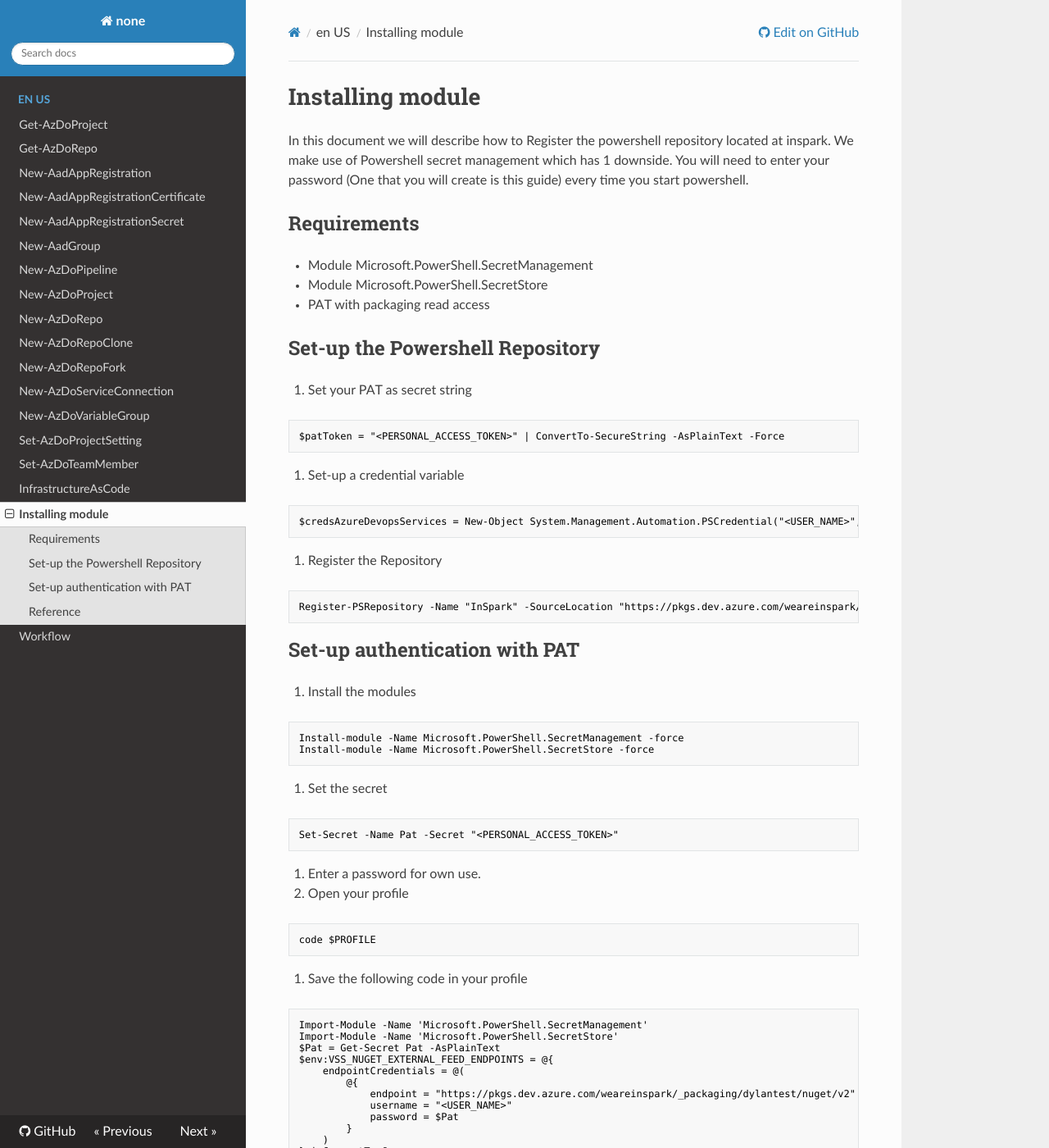
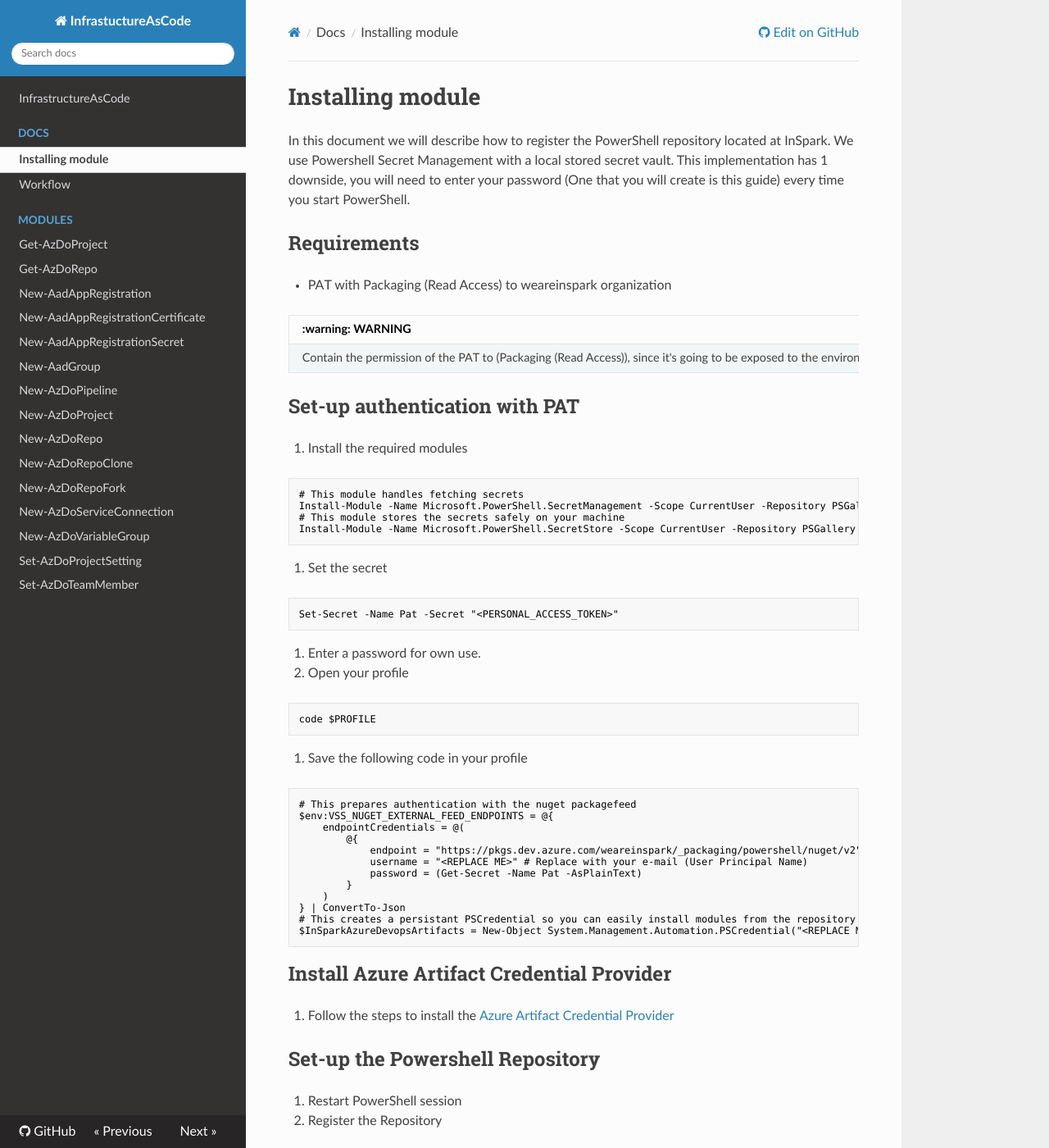
Before and after one commit to WeAreInSpark/AzureDevOpsPowerShellAPI, an MkDocs documentation site: the page built from docs/en-US/about_InstallingModule.md, in a window 1280 px wide and 1400 px high. Shown: the whole window at 82% size. Built offline with MkDocs 1.6.1, drawn with Linux system fonts in a browser that asks for light colours; nearby versions of some CDN libraries; some of the changed text lies outside the part shown.

Commit message:
Updated the documentation (#11)
* Update README.md

* Create about_InstallingModule.md

* Create about_workflow.md

* Rename InSpark.InfrastructureAsCode/Public/about_workflow.md to docs/en-US/InSpark.InfrastructureAsCodeabout_workflow.md

* Update README.md

* Update README.md

* Update Release.yaml

* Create mkdocs.txt

* Update mkdocs.yml

* Added mkdocs config

* Removed redundant file

* Removed redundant files

* Fix docs link

* New installation steps

* Fix warning

* Fix warning better

* Added Extensions

* Fix text of warning

* Added validation and installation step

* Add troubleshooting steps

* Add blank rule to troubleshooting

* Fix typo

* Push Changes again

* Fix spacing

* Fix casing and spaces

* Add overview

* Create more descriptive title

* Fix Readme

* Improve Contribute MD

* Fix Contributing MD

* Remove second Contribute.md

* Add Repo structure file

* Removed repostructure doc

* Fixed License owner

* Added codetour

* Fix typo in tour

* Fixed typo's in workflow description

* Splitting the documentation workflow

Co-authored-by: Christian Piet <43993129+Manbearpiet@users.noreply.github.com>

````diff
--- a/docs/en-US/about_InstallingModule.md
+++ b/docs/en-US/about_InstallingModule.md
@@ -1,65 +1,101 @@
 # Installing module
-In this document we will describe how to Register the powershell repository located at inspark.
-We make use of Powershell secret management which has 1 downside. You will need to enter your password (One that you will create is this guide) every time you start powershell.
+In this document we will describe how to register the PowerShell repository located at InSpark.
+We use Powershell Secret Management with a local stored secret vault. This implementation has 1 downside, you will need to enter your password (One that you will create is this guide) every time you start PowerShell.
+## Requirements
+- PAT with Packaging (Read Access) to weareinspark organization
 
-## Requirements
-
-- Module Microsoft.PowerShell.SecretManagement
-- Module Microsoft.PowerShell.SecretStore
-- PAT with packaging read access
-
-## Set-up the Powershell Repository
-1. Set your PAT as secret string
-```powershell
-$patToken = "<PERSONAL_ACCESS_TOKEN>" | ConvertTo-SecureString -AsPlainText -Force
-```
-
-2. Set-up a credential variable
-```powershell
-$credsAzureDevopsServices = New-Object System.Management.Automation.PSCredential("<USER_NAME>", $patToken)
-```
-
-3. Register the Repository
-```powershell
-Register-PSRepository -Name "InSpark" -SourceLocation "https://pkgs.dev.azure.com/weareinspark/_packaging/PowerShell/nuget/v2" -PublishLocation "https://pkgs.dev.azure.com/weareinspark/_packaging/PowerShell/nuget/v2" -InstallationPolicy Trusted -Credential $credsAzureDevopsServices
-```
+| :warning: WARNING                                                                                                       |
+| :---------------------------------------------------------------------------------------------------------------------- |
+| Contain the permission of the PAT to (Packaging (Read Access)), since it's going to be exposed to the environment vars. |
 
 ## Set-up authentication with PAT
-1. Install the modules
+1. Install the required modules
 ```powershell
-Install-module -Name Microsoft.PowerShell.SecretManagement -force
-Install-module -Name Microsoft.PowerShell.SecretStore -force
+# This module handles fetching secrets
+Install-Module -Name Microsoft.PowerShell.SecretManagement -Scope CurrentUser -Repository PSGallery -Force
+# This module stores the secrets safely on your machine
+Install-Module -Name Microsoft.PowerShell.SecretStore -Scope CurrentUser -Repository PSGallery -Force
 ```
-
 2. Set the secret
 ```powershell
 Set-Secret -Name Pat -Secret "<PERSONAL_ACCESS_TOKEN>"
 ```
-
 3. Enter a password for own use.
-
 4. Open your profile
-
 ```powershell
 code $PROFILE
 ```
-
 5. Save the following code in your profile
 ```powershell
-Import-Module -Name 'Microsoft.PowerShell.SecretManagement'
-Import-Module -Name 'Microsoft.PowerShell.SecretStore'
-$Pat = Get-Secret Pat -AsPlainText
+# This prepares authentication with the nuget packagefeed
 $env:VSS_NUGET_EXTERNAL_FEED_ENDPOINTS = @{
     endpointCredentials = @(
         @{
-            endpoint = "https://pkgs.dev.azure.com/weareinspark/_packaging/dylantest/nuget/v2"
-            username = "<USER_NAME>"
-            password = $Pat
+            endpoint = "https://pkgs.dev.azure.com/weareinspark/_packaging/powershell/nuget/v2"
+            username = "<REPLACE ME>" # Replace with your e-mail (User Principal Name)
+            password = (Get-Secret -Name Pat -AsPlainText)
         }
     )
 } | ConvertTo-Json
+# This creates a persistant PSCredential so you can easily install modules from the repository
+$InSparkAzureDevopsArtifacts = New-Object System.Management.Automation.PSCredential("<REPLACE ME>", (Get-Secret -Name Pat)) # Replace with your e-mail (User Principal Name)
+```
+## Install Azure Artifact Credential Provider
+1. Follow the steps to install the [Azure Artifact Credential Provider](https://github.com/microsoft/artifacts-credprovider#setup)
+## Set-up the Powershell Repository
+1. Restart PowerShell session
+2. Register the Repository
+```powershell
+$registerPSRepositorySplat = @{
+    Name = "InSpark"
+    SourceLocation = "https://pkgs.dev.azure.com/weareinspark/_packaging/powershell/nuget/v2"
+    PublishLocation = "https://pkgs.dev.azure.com/weareinspark/_packaging/powershell/nuget/v2"
+    InstallationPolicy = 'Trusted'
+    Credential = $InSparkAzureDevopsArtifacts
+}
+Register-PSRepository @registerPSRepositorySplat
+```
+3. Validate that the setup succeeded
+```powershell
+Find-Module -Repository InSpark
+```
+4. Install the module ()
+```powershell
+Install-Module -Name InSpark.InfrastructureAsCode -Scope CurrentUser -Repository InSpark -Credential $InSparkAzureDevopsArtifacts
+```
+## Troubleshooting
+### Query Url ... is invalid
+
+**Issue**
+
+In some cases PowerShell returns errors during `Find-Module` or `Install-Module`.
+PowerShell will return errors like:
+```powershell
+Find-Module -Repository InSpark
+WARNING: Query Url https://pkgs.dev.azure.com/weareinspark/_packaging/PowerShell/nuget/v2 is invalid.
+```
+PowerShell sometimes registers a NuGet Provider as a PackageSource when registering a PSRepository instead of just the PowerShellGet entry.
+You can check this by performing:
+```powershell
+Get-PackageSource
+Name                             ProviderName     IsTrusted  Location
+----                             ------------     ---------  --------
+PSGallery                        PowerShellGet    True       https://www.powershellgallery.com/api/v2
+InSpark                          PowerShellGet    True       https://pkgs.dev.azure.com/weareinspark/_packaging/powershell/nuget/v2
+InSpark                          NuGet            True       https://pkgs.dev.azure.com/weareinspark/_packaging/powershell/nuget/v2
 ```
 
+**Fix**
+
+You can remove the NuGet PackageSource with:
+```powershell
+Unregister-PackageSource -Name InSpark -ProviderName NuGet
+```
+Make sure to validate that functionality is restored:
+```powershell
+Find-Module -Repository InSpark
+```
 ## Reference
 - [https://devblogs.microsoft.com/powershell-community/how-to-use-the-secret-modules/](https://devblogs.microsoft.com/powershell-community/how-to-use-the-secret-modules/)
 - [https://docs.microsoft.com/en-us/azure/devops/artifacts/tutorials/private-powershell-library?view=azure-devops](https://docs.microsoft.com/en-us/azure/devops/artifacts/tutorials/private-powershell-library?view=azure-devops)
+- [https://github.com/microsoft/artifacts-credprovider](https://github.com/microsoft/artifacts-credprovider)
--- /dev/null
+++ b/mkdocs.txt
@@ -0,0 +1 @@
+mkdocs-awesome-pages-plugin
--- a/mkdocs.yml
+++ b/mkdocs.yml
@@ -1,3 +1,10 @@
-site_name: none
-repo_url: https://github.com/WeAreInSpark/BRC.PS.InfrastructureAsCode
-theme: readthedocs
+site_name: InfrastuctureAsCode
+repo_url: https://github.com/WeAreInSpark/BRC.PS.InfrastructureAsCode/
+docs_dir: docs/en-US
+theme:
+  name: readthedocs
+  titles_only: true
+
+plugins:
+  - search
+  - awesome-pages
````
Also changed, not shown: InSpark.InfrastructureAsCode/Public/about_InstallingModule.md (added, +111 -0 lines), README.md (+52 -3 lines), docs/en-US/about_InfrastructureAsCode.help.md (deleted, +0 -58 lines), docs/en-US/about_workflow.md (+5 -5 lines), docs/en-US/index.md (added, +9 -0 lines), .github/CONTRIBUTING.md, docs/en-US/.pages (added), 5 other files.
